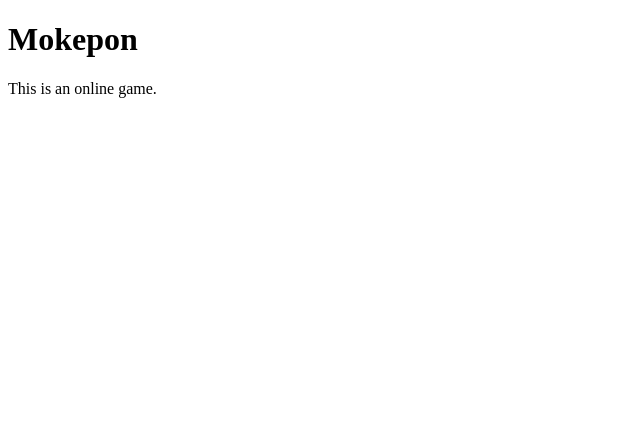
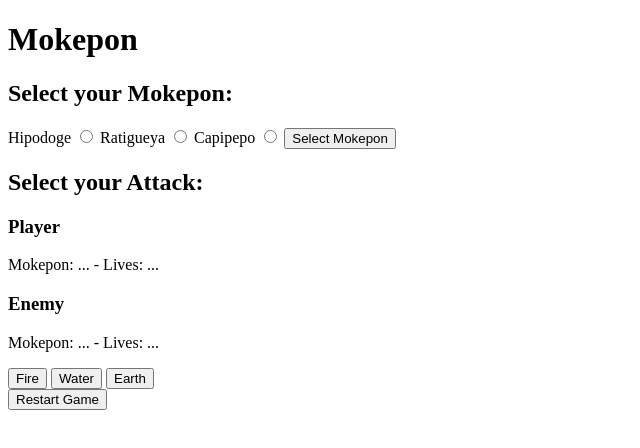
Before and after one commit to roaacan/mokepon, a plain HTML site: page index.html in a window 1280 px wide. Shown: the whole page, without its empty margins (0-640 px from the left). Drawn offline with Linux system fonts and the light colour scheme.

Commit message:
Create the layout of my web game.

```diff
--- a/index.html
+++ b/index.html
@@ -7,6 +7,35 @@
 </head>
 <body>
     <h1>Mokepon </h1>
-    <p>This is an online game.</p>
+    <section id="select-mokepon">
+        <h2>Select your Mokepon:</h2>
+
+        <label for="hipodoge">Hipodoge</label>
+        <input id="hipodoge" type="radio" name="mokepon" value="hipodoge">
+
+        <label for="ratigueya">Ratigueya</label>
+        <input id="ratiguyea" type="radio" name="mokepon" value="ratigueya">
+
+        <label for="capipepo">Capipepo</label>
+        <input id="capipepo" type="radio" name="mokepon" value="capipepo">
+
+        <button id="select-mokepon-button">Select Mokepon</button>
+    </section>
+    <section id="select-attack">
+        <h2>Select your Attack:</h2>
+        <h3>Player</h3>
+        <p>Mokepon: <span id="player-mokepon">...</span> - Lives: <span id="player-lives">...</span></p>
+        <h3>Enemy</h3>
+        <p>Mokepon: <span id="enemy-mokepon">...</span> - Lives: <span id="enemy-lives">...</span></p>
+        <button id="fire-attack-button">Fire</button>
+        <button id="water-attack-button">Water</button>
+        <button id="earth-attack-button">Earth</button>
+    </section>
+    <section id="show-results">
+        <!-- Show outcomes-->
+    </section>
+    <section id="restart-game">
+        <button id="restart-game-button">Restart Game</button>
+    </section>
 </body>
 </html>
```
